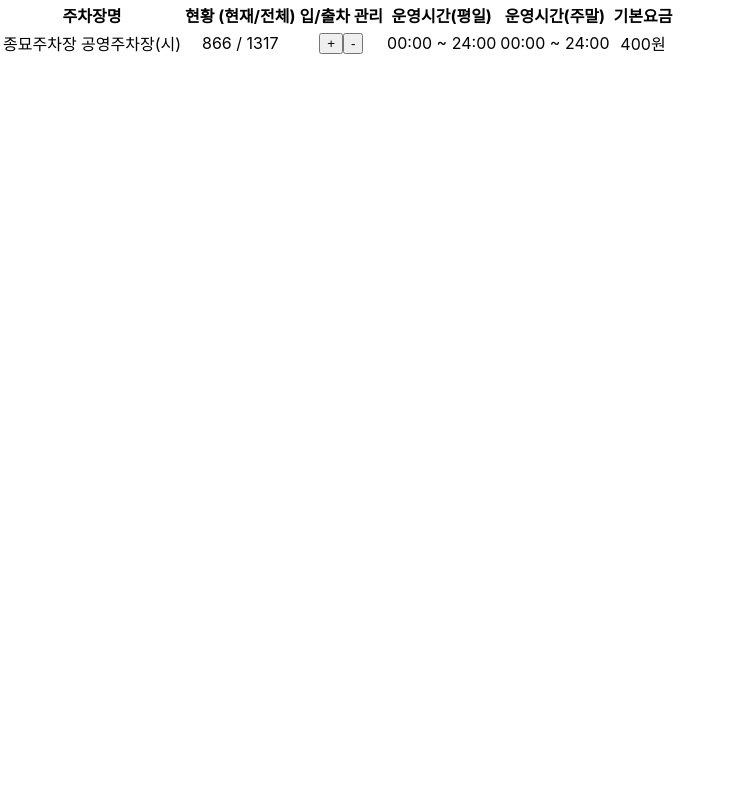
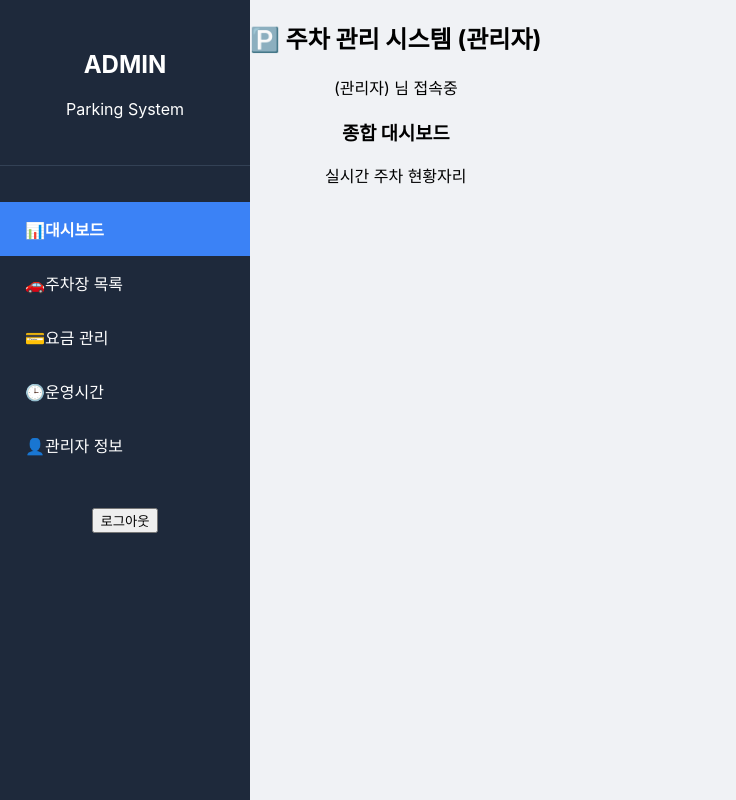
Before and after one commit to HANE48/Parking_place, a React (Create React App) app: page / in a window 1280 px wide. Shown: the whole page, without its empty margins (0-736 px from the left). Built offline with nearby package versions, Linux system fonts and the light colour scheme.

Commit message:
경로 관련 수정

```diff
--- a/src/App.js
+++ b/src/App.js
@@ -8,8 +8,7 @@ function App() {
   return (
     <BrowserRouter>
       <div className="App">
-        {/* <ManagerMain /> */}
-        <ParkingTable/>
+        <ManagerMain />
       </div>
     </BrowserRouter>
   );
--- a/src/manager/Sidebar.js
+++ b/src/manager/Sidebar.js
@@ -1,5 +1,5 @@
 import React from 'react';
-
+import { Link } from 'react-router-dom';
 function Sidebar(props) {
 
   const currentView = props.currentView;
@@ -15,40 +15,50 @@ function Sidebar(props) {
 
       <nav className="sidebar-nav">
         <ul>
-
+          {/* 이 부분은 대시보드 처럼 링크 달아서 링크 넘어가게 */}
           <li
             className={currentView === 'dashboard' ? 'nav-item active' : 'nav-item'}
-            onClick={function() { setCurrentView('dashboard'); }}>
+            onClick={function () { setCurrentView('dashboard'); }}>
+            <Link to="/manager/:id/dashboard">
               <span className="nav-icon">📊</span>
               <span className="nav-label">대시보드</span>
+            </Link>
           </li>
 
           <li
             className={currentView === 'list' ? 'nav-item active' : 'nav-item'}
-            onClick={function() { setCurrentView('list'); }}>
+            onClick={function () { setCurrentView('list'); }}>
+            <Link to='/manager/:id/list'>
               <span className="nav-icon">🚗</span>
               <span className="nav-label">주차장 목록</span>
+            </Link>
           </li>
 
           <li
             className={currentView === 'price' ? 'nav-item active' : 'nav-item'}
-            onClick={function() { setCurrentView('price'); }}>
+            onClick={function () { setCurrentView('price'); }}>
+            <Link to='/manager/:id/price'>
               <span className="nav-icon">💳</span>
               <span className="nav-label">요금 관리</span>
+            </Link>
           </li>
 
           <li
             className={currentView === 'settings' ? 'nav-item active' : 'nav-item'}
-            onClick={function() { setCurrentView('time'); }}>
+            onClick={function () { setCurrentView('time'); }}>
+            <Link to='/manager/:id/time'>
               <span className="nav-icon">🕒</span>
               <span className="nav-label">운영시간</span>
+            </Link>
           </li>
 
           <li
             className={currentView === 'admin' ? 'nav-item active' : 'nav-item'}
-            onClick={function() { setCurrentView('admin'); }}>
+            onClick={function () { setCurrentView('admin'); }}>
+            <Link to='/manager/:id/admin'>
               <span className="nav-icon">👤</span>
               <span className="nav-label">관리자 정보</span>
+            </Link>
           </li>
         </ul>
       </nav>
--- a/src/manager/manager_main.css
+++ b/src/manager/manager_main.css
@@ -3,6 +3,11 @@
   display: flex;
   height: 100vh;
   background-color: #f0f2f5;
+}
+
+a{
+  text-decoration: none;
+  color:white;
 }
 
 /* 사이드바 */
```
Also changed, not shown: src/manager/ParkingTable.js (+9 -9 lines), src/manager/manager_main.js (+5 -2 lines), 1 other file (tests, documents, lock files or other folders). Lines whose indentation alone changed are shown as unchanged.
